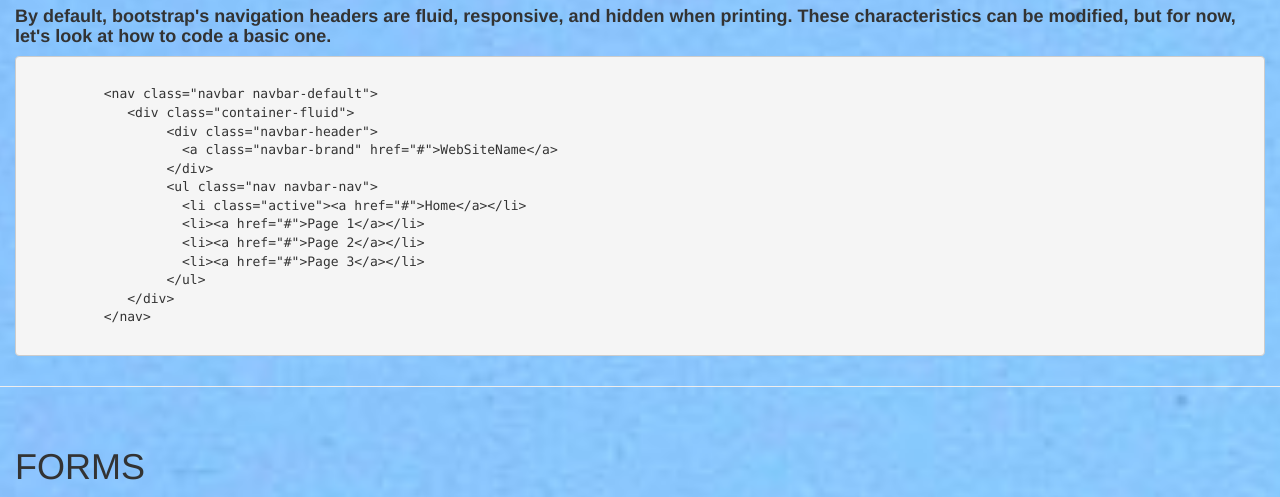
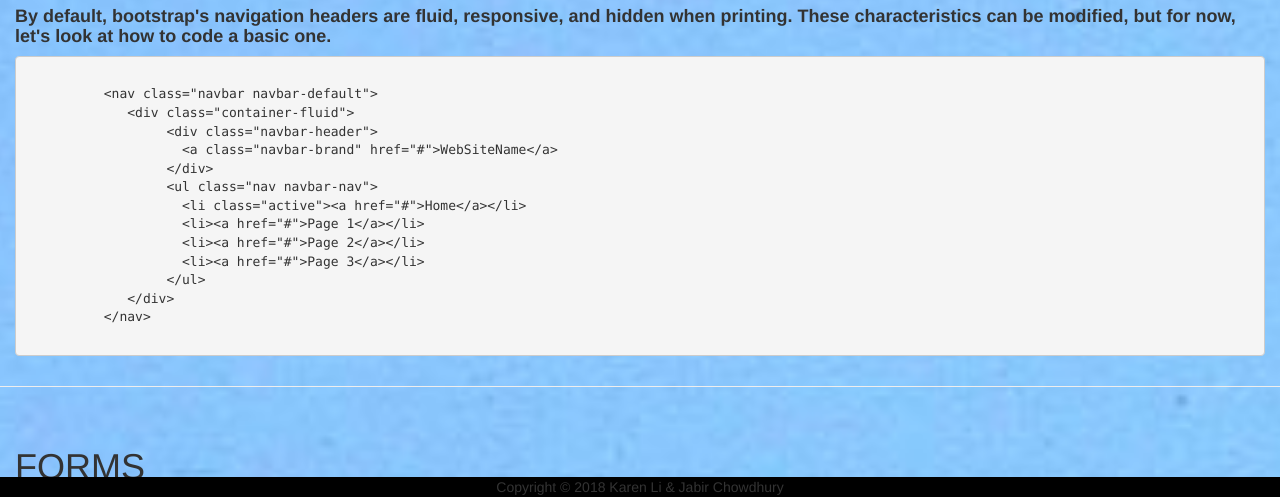
Before and after one commit to JabirC/SoftDevWork, a plain HTML site: page 21_bt_jaLi_liK-chowdhuryJ/bootstrap.html in a window 1280 px wide. Shown: the part 303-800 px from the top of the page. Drawn offline with nearby package versions, Linux system fonts and the light colour scheme.

Commit message:
added footer

```diff
--- a/21_bt_jaLi_liK-chowdhuryJ/bootstrap.html
+++ b/21_bt_jaLi_liK-chowdhuryJ/bootstrap.html
@@ -313,6 +313,17 @@ K#21: Who Does Frame Work For?
 
   </body>
 
+  <!-- Footer -->
+  <div class="footer navbar-fixed-bottom" style="background-color: black;">
+
+    <!-- Copyright -->
+    <div class="footer-copyright text-center py-3">Copyright &copy; 2018 Karen Li & Jabir Chowdhury
+    </div>
+    <!-- Copyright -->
+
+  </div>
+  <!-- Footer -->
+
 </html>
 
 <!-- sources:
```
